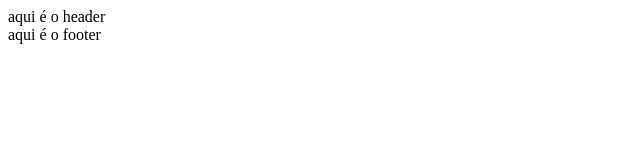
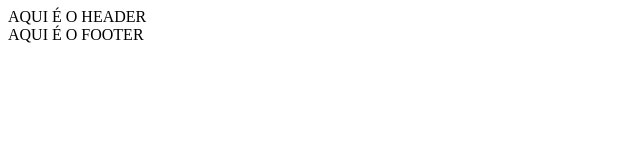
Before and after one commit to MaiconLBresolin/aulaogit, a plain HTML site: page index.html in a window 1280 px wide. Shown: the whole page, without its empty margins (0-640 px from the left). Drawn offline with Linux system fonts and the light colour scheme.

Commit message:
feat:Footer finalizado v0.2

```diff
--- a/index.html
+++ b/index.html
@@ -4,10 +4,10 @@
         <meta charset="UTF-8">
         <meta http-equiv="X-UA-Compatible" content="IE=edge">
         <meta name="viewport" content="width=device-width, initial-scale=1.0">
-        <title> Document </title>
+        <title>Document</title>
     </head>
     <body>
-        <header>aqui é o header</header>
-        <footer>aqui é o footer</footer>
+        <header>AQUI É O HEADER</header>
+        <footer>AQUI É O FOOTER</footer>
     </body>
 </html>
```
